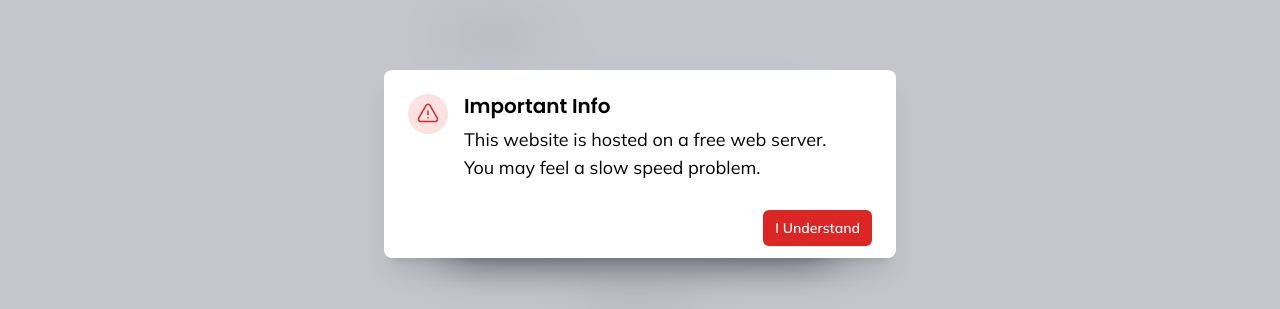
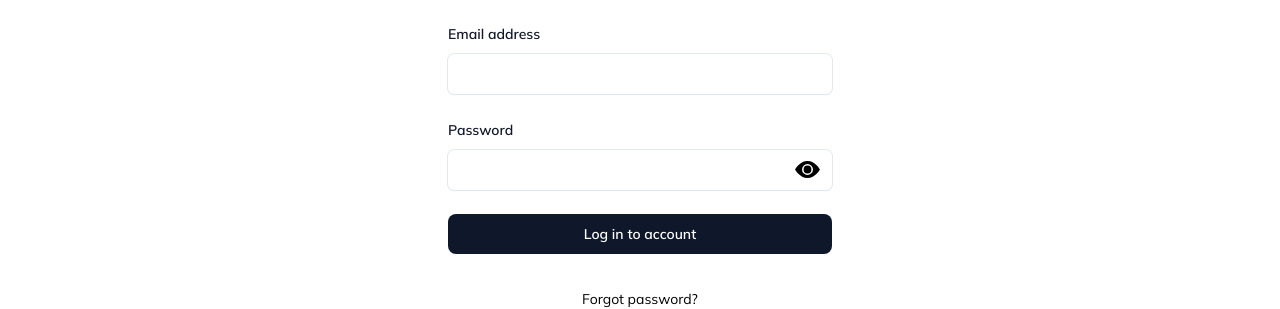
Before and after one commit to shubhamv387/ReactExpenseFullStackApp, a React (Vite) app: page /login in a window 1280 px wide. Shown: the part 236-545 px from the top of the page. Built offline with nearby package versions, Linux system fonts and the light colour scheme; no server answers.

Commit message:
some changes

```diff
--- a/src/App.jsx
+++ b/src/App.jsx
@@ -13,7 +13,6 @@ const About = lazy(() => import('./pages/About.jsx'));
 const Contact = lazy(() => import('./pages/Contact.jsx'));
 const NotFound = lazy(() => import('./pages/NotFound.jsx'));
 const ForgotPassword = lazy(() => import('./pages/ForgotPassword.jsx'));
-import Popup from './components/UI/Popup';
 
 import { ToastContainer, toast } from 'react-toastify';
 import 'react-toastify/dist/ReactToastify.css';
@@ -86,7 +85,6 @@ function App() {
 
   return (
     <>
-      <Popup />
       <ToastContainer
         position='top-right'
         autoClose={3000}
--- a/src/components/UI/Popup.jsx
+++ /dev/null
@@ -1,81 +0,0 @@
-import { Fragment, useRef, useState } from 'react';
-import { Dialog, Transition } from '@headlessui/react';
-import { ExclamationTriangleIcon } from '@heroicons/react/24/outline';
-
-export default function Example() {
-  const [open, setOpen] = useState(true);
-  const cancelButtonRef = useRef(null);
-
-  return (
-    <Transition.Root show={open} as={Fragment}>
-      <Dialog
-        as='div'
-        className='relative z-10'
-        initialFocus={cancelButtonRef}
-        onClose={setOpen}
-      >
-        <Transition.Child
-          as={Fragment}
-          enter='ease-out duration-300'
-          enterFrom='opacity-0'
-          enterTo='opacity-100'
-          leave='ease-in duration-200'
-          leaveFrom='opacity-100'
-          leaveTo='opacity-0'
-        >
-          <div className='fixed inset-0 bg-gray-500 bg-opacity-40 backdrop-blur-xl transition-opacity' />
-        </Transition.Child>
-
-        <div className='fixed inset-0 w-screen h-screen z-50 overflow-y-auto'>
-          <div className='flex min-h-full items-end justify-center p-4 text-center sm:items-center sm:p-0'>
-            <Transition.Child
-              as={Fragment}
-              enter='ease-out duration-300'
-              enterFrom='opacity-0 translate-y-4 sm:translate-y-0 sm:scale-95'
-              enterTo='opacity-100 translate-y-0 sm:scale-100'
-              leave='ease-in duration-200'
-              leaveFrom='opacity-100 translate-y-0 sm:scale-100'
-              leaveTo='opacity-0 translate-y-4 sm:translate-y-0 sm:scale-95'
-            >
-              <Dialog.Panel className='relative transform overflow-hidden rounded-lg bg-white text-left shadow-xl transition-all sm:my-8 sm:w-full sm:max-w-lg'>
-                <div className='bg-background px-4 pb-4 pt-5 sm:p-6 sm:pb-4'>
-                  <div className='sm:flex sm:items-start'>
-                    <div className='mx-auto flex h-12 w-12 flex-shrink-0 items-center justify-center rounded-full bg-red-100 sm:mx-0 sm:h-10 sm:w-10'>
-                      <ExclamationTriangleIcon
-                        className='h-6 w-6 text-red-600'
-                        aria-hidden='true'
-                      />
-                    </div>
-                    <div className='mt-3 text-center sm:ml-4 sm:mt-0 sm:text-left'>
-                      <Dialog.Title
-                        as='h3'
-                        className='text-xl font-semibold leading-6 text-text'
-                      >
-                        Important Info
-                      </Dialog.Title>
-                      <div className='mt-2'>
-                        <p className='text-lg text-text'>
-                          This website is hosted on a free web server. <br />
-                          You may feel a slow speed problem.
-                        </p>
-                      </div>
-                    </div>
-                  </div>
-                </div>
-                <div className='bg-background px-4 py-3 sm:flex sm:flex-row-reverse sm:px-6'>
-                  <button
-                    type='button'
-                    className='inline-flex outline-none w-full justify-center rounded-md bg-red-600 px-3 py-2 text-sm font-semibold text-white shadow-sm hover:bg-red-500 sm:ml-3 sm:w-auto'
-                    onClick={() => setOpen(false)}
-                  >
-                    I Understand
-                  </button>
-                </div>
-              </Dialog.Panel>
-            </Transition.Child>
-          </div>
-        </div>
-      </Dialog>
-    </Transition.Root>
-  );
-}
```
